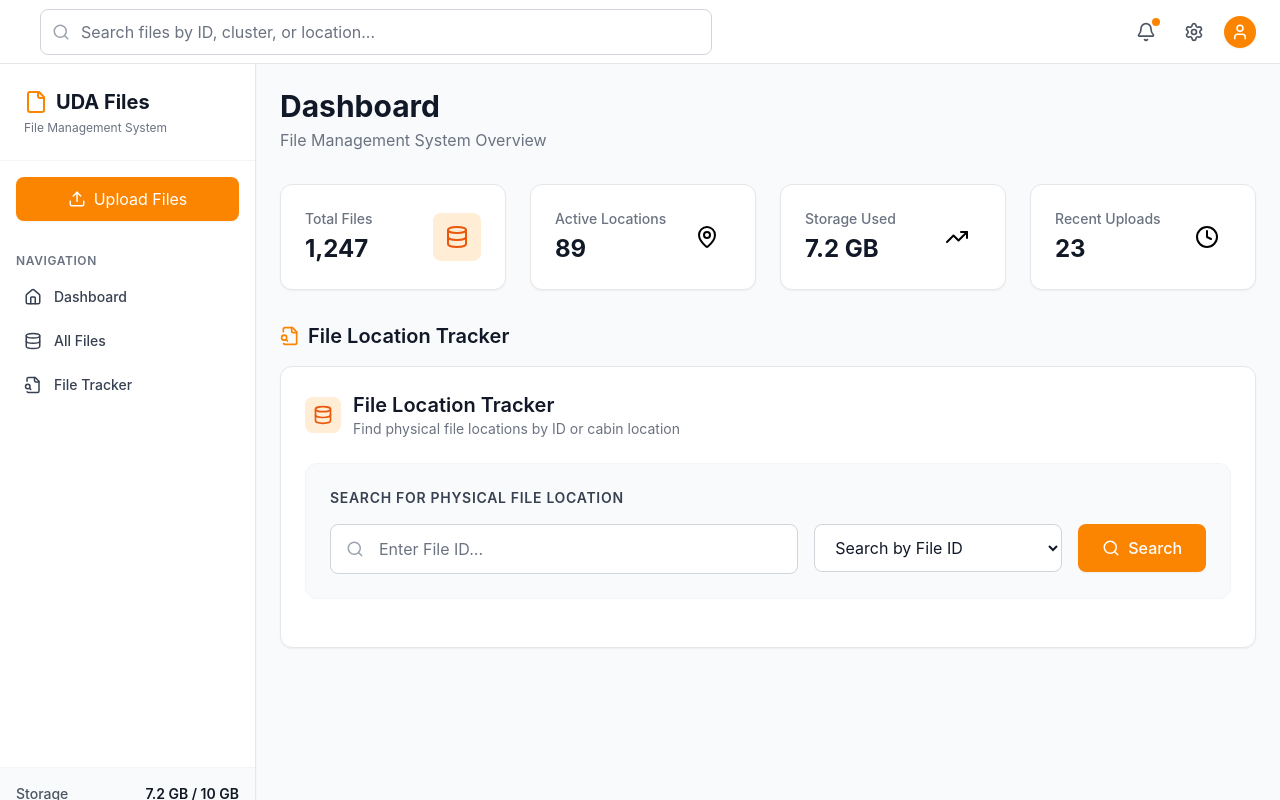
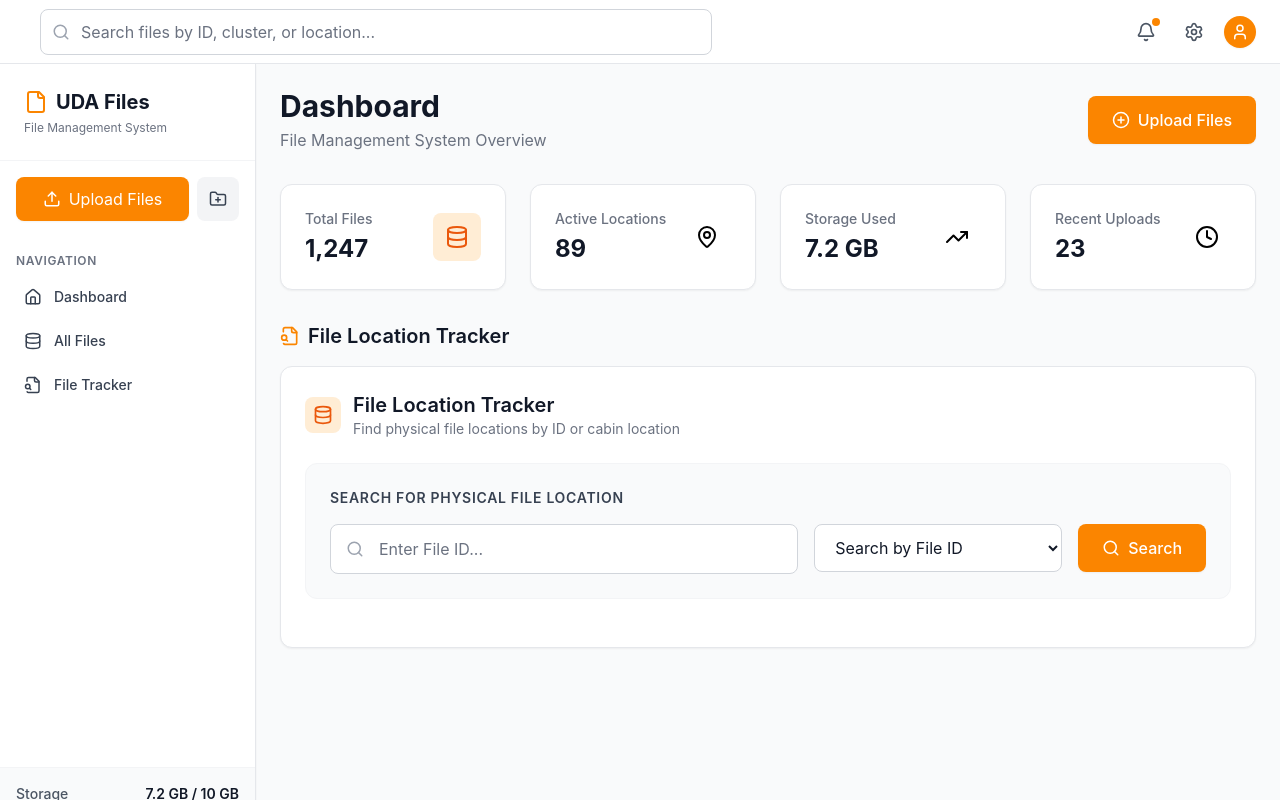
Before and after one commit to EMNIPUN/uda-file-management-system-frontend, a React (Vite) app: page / in a window 1280 px wide. Built offline with nearby package versions, Linux system fonts and the light colour scheme.

Commit message:
Fixed Error

```diff
--- a/src/components/Sidebar.jsx
+++ b/src/components/Sidebar.jsx
@@ -3,11 +3,12 @@ import {
   Home,
   File,
   Upload,
+  FolderPlus,
   FileSearch,
   Database
 } from 'lucide-react';
 
-const Sidebar = ({ onUploadClick }) => {
+const Sidebar = () => {
   const menuItems = [
     { icon: <Home size={18} />, label: 'Dashboard', path: '/' },
     { icon: <Database size={18} />, label: 'All Files', path: '/files/all' },
@@ -25,12 +26,12 @@ const Sidebar = ({ onUploadClick }) => {
         <p className="text-xs text-gray-500 mt-1">File Management System</p>
       </div>
 
-      <div className="p-4">
-        <button
-          onClick={onUploadClick}
-          className="flex items-center justify-center gap-2 bg-primary-500 hover:bg-primary-600 text-white rounded-lg py-2.5 px-4 w-full transition-colors shadow-sm"
-        >
+      <div className="p-4 flex space-x-2">
+        <button className="flex items-center justify-center gap-2 bg-primary-500 hover:bg-primary-600 text-white rounded-lg py-2.5 px-4 w-full transition-colors shadow-sm">
           <Upload size={18} /> Upload Files
+        </button>
+        <button className="flex items-center justify-center gap-2 bg-gray-100 hover:bg-gray-200 text-gray-700 rounded-lg py-2.5 px-3 transition-colors">
+          <FolderPlus size={18} />
         </button>
       </div>
 
--- a/src/layouts/MainLayout.jsx
+++ b/src/layouts/MainLayout.jsx
@@ -2,7 +2,6 @@ import { useState, useEffect } from 'react';
 import { Outlet } from 'react-router-dom';
 import Navbar from '../components/Navbar';
 import Sidebar from '../components/Sidebar';
-import FileUploader from '../components/FileUploader';
 
 const MainLayout = () => {
   const [isMobileSidebarOpen, setIsMobileSidebarOpen] = useState(false);
@@ -22,11 +21,6 @@ const MainLayout = () => {
   const toggleMobileSidebar = () => {
     setIsMobileSidebarOpen(!isMobileSidebarOpen);
   };
-
-  const [isUploadModalOpen, setIsUploadModalOpen] = useState(false);
-
-  const openUploadModal = () => setIsUploadModalOpen(true);
-  const closeUploadModal = () => setIsUploadModalOpen(false);
 
   return (
     <div className="h-screen bg-white flex flex-col">
@@ -50,7 +44,7 @@ const MainLayout = () => {
             isMobileSidebarOpen ? 'translate-x-0' : '-translate-x-full'
           } md:translate-x-0 transition-transform duration-200 ease-in-out md:w-64 flex-shrink-0`}
         >
-          <Sidebar onUploadClick={openUploadModal} />
+          <Sidebar />
         </div>
 
         {/* Main content */}
@@ -59,7 +53,6 @@ const MainLayout = () => {
             <Outlet />
           </div>
         </div>
-        <FileUploader isOpen={isUploadModalOpen} onClose={closeUploadModal} />
       </div>
     </div>
   );
--- a/src/pages/HomePage.jsx
+++ b/src/pages/HomePage.jsx
@@ -1,6 +1,7 @@
 import { useState } from 'react';
+import FileUploader from '../components/FileUploader';
 import FileTracker from '../components/FileTracker';
-import { Clock, FileSearch, Database, MapPin, TrendingUp } from 'lucide-react';
+import { PlusCircle, Clock, FileSearch, Database, MapPin, TrendingUp } from 'lucide-react';
 
 const HomePage = () => {
   const [isUploadModalOpen, setIsUploadModalOpen] = useState(false);
@@ -34,6 +35,13 @@ const HomePage = () => {
           <h1 className="text-3xl font-bold text-gray-900">Dashboard</h1>
           <p className="text-gray-500 mt-1">File Management System Overview</p>
         </div>
+        <button
+          onClick={() => setIsUploadModalOpen(true)}
+          className="flex items-center gap-2 px-6 py-3 bg-primary-500 text-white rounded-lg hover:bg-primary-600 transition-colors font-medium shadow-sm"
+        >
+          <PlusCircle size={18} />
+          <span>Upload Files</span>
+        </button>
       </div>
 
       {/* Stats Cards */}
@@ -62,7 +70,10 @@ const HomePage = () => {
         <FileTracker />
       </div>
 
-      {/* Upload modal moved to layout and opened from Sidebar */}
+      <FileUploader
+        isOpen={isUploadModalOpen}
+        onClose={() => setIsUploadModalOpen(false)}
+      />
     </div>
   );
 };
```
